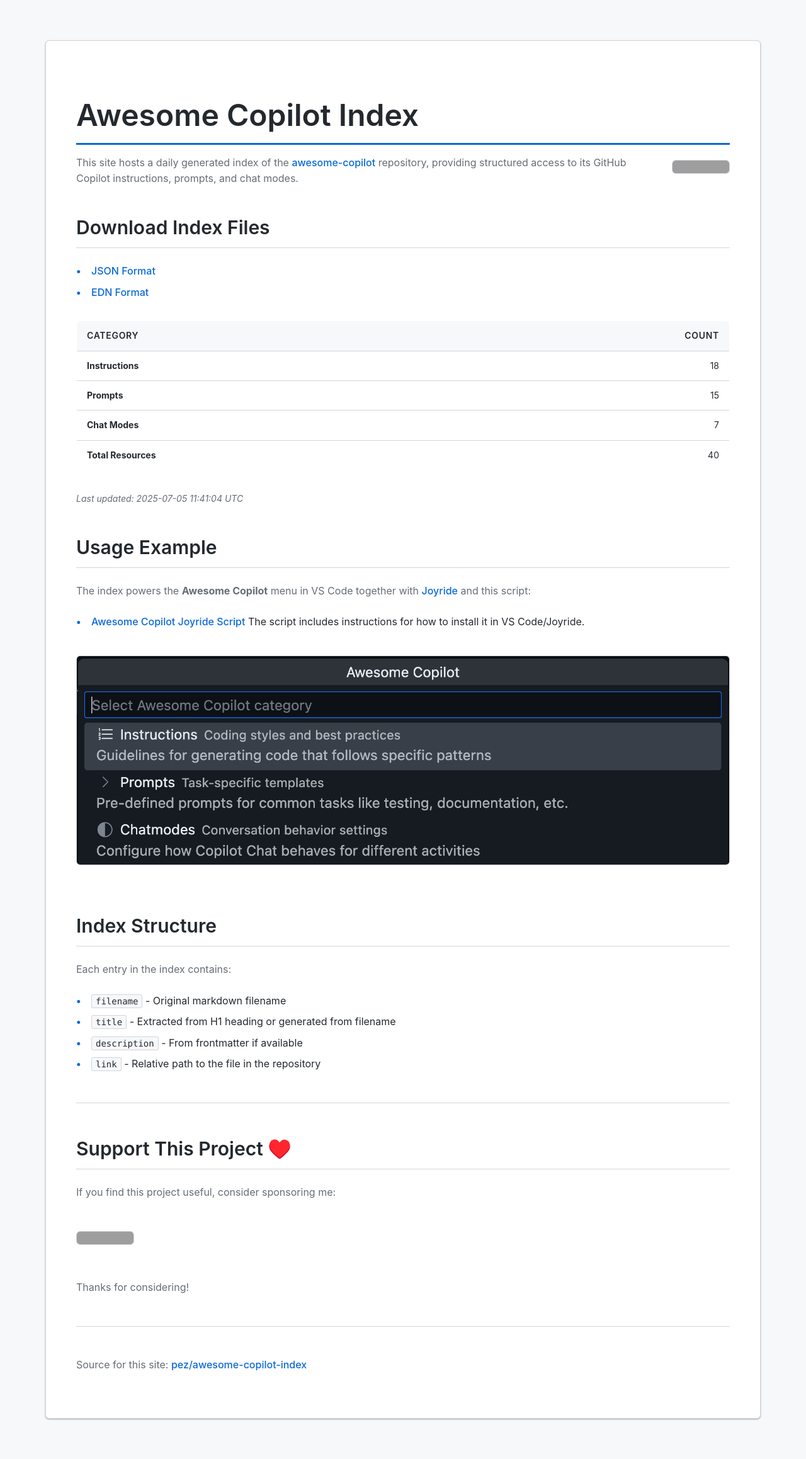
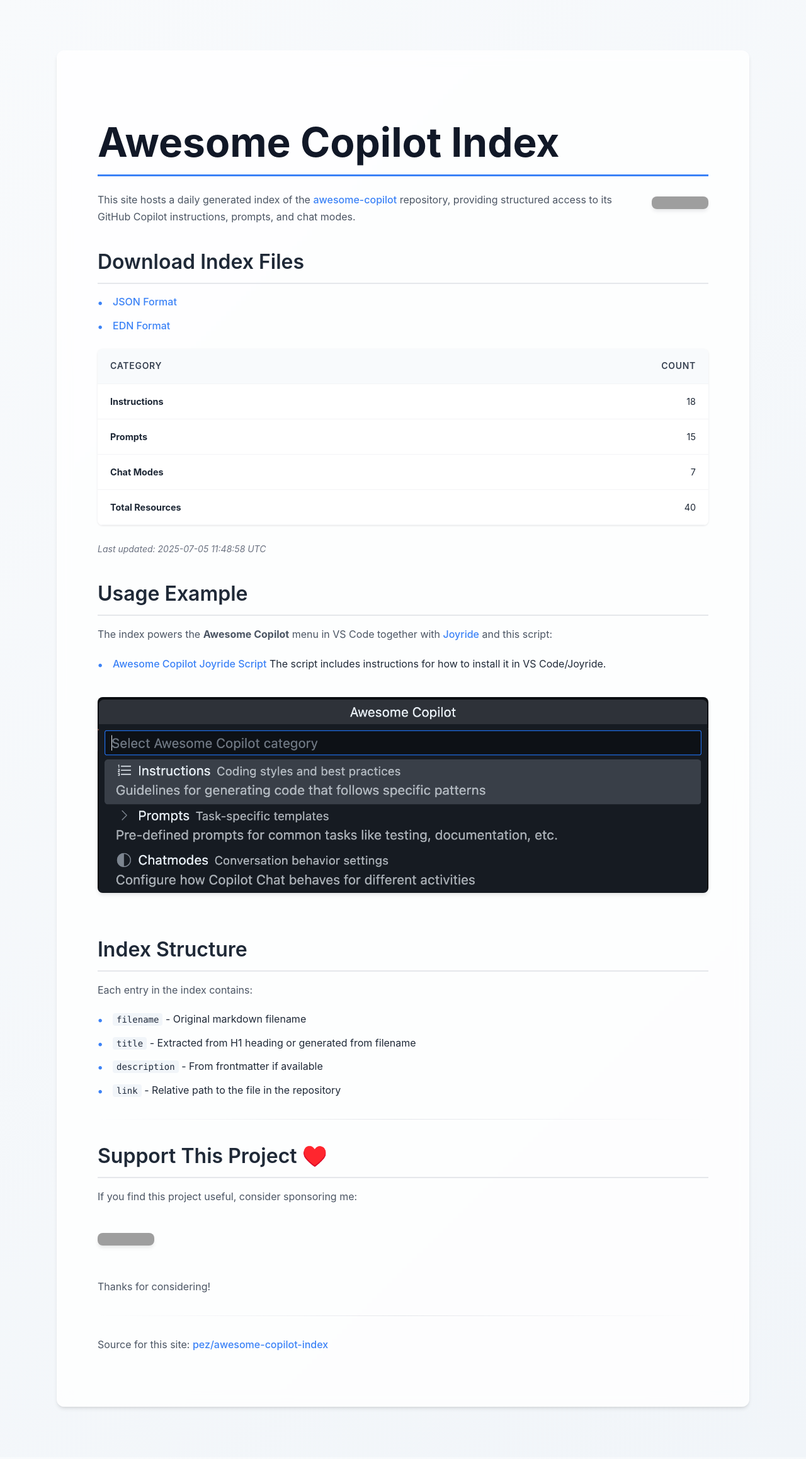
Before and after one commit to PEZ/awesome-copilot-index, a Jekyll site: the page built from index.md, in a window 1280 px wide. Shown: the whole page at 63% size. Built offline with Jekyll 4.4.1, drawn with Linux system fonts in a browser that asks for light colours; grey boxes are pictures that could not be loaded.

Commit message:
deploy: 612a3c67a81134443950794980444130e6069d5b

```diff
--- a/assets/css/style.css
+++ b/assets/css/style.css
@@ -1,4 +1,4 @@
-/* Modern CSS for Awesome Copilot Index - Clean Minimalist Theme */
+/* Modern CSS for Awesome Copilot Index - Mobile-First Fluid Design */
 
 /* Reset and base styles */
 * {
@@ -8,92 +8,96 @@
 body {
   font-family: -apple-system, BlinkMacSystemFont, 'Segoe UI', 'Roboto', 'Oxygen', 'Ubuntu', 'Cantarell', sans-serif;
   line-height: 1.6;
-  color: #24292f;
-  background: #f6f8fa;
+  color: #1f2937;
+  background: linear-gradient(135deg, #f8fafc 0%, #f1f5f9 100%);
   margin: 0;
-  padding: 0;
+  padding: 1rem;
   min-height: 100vh;
 }
 
 .container {
-  max-width: 1200px;
+  max-width: 1100px;
   margin: 0 auto;
-  padding: 2rem;
+  padding: 0;
 }
 
 main {
-  background: white;
-  border-radius: 6px;
-  border: 1px solid #d0d7de;
-  padding: 3rem;
-  margin: 2rem 0;
-  box-shadow: 0 1px 3px rgba(0, 0, 0, 0.12), 0 1px 2px rgba(0, 0, 0, 0.24);
+  background: rgba(255, 255, 255, 0.8);
+  backdrop-filter: blur(10px);
+  border-radius: 12px;
+  padding: 2rem;
+  margin: 1rem 0;
+  box-shadow: 0 4px 6px -1px rgba(0, 0, 0, 0.1), 0 2px 4px -1px rgba(0, 0, 0, 0.06);
+  border: 1px solid rgba(255, 255, 255, 0.2);
 }
 
-/* Typography */
+/* Typography - Mobile-first */
 h1 {
-  font-size: 3rem;
-  font-weight: 600;
-  color: #24292f;
-  margin-bottom: 1rem;
-  padding-bottom: 0.3rem;
-  border-bottom: 3px solid #0969da;
+  font-size: 2.5rem;
+  font-weight: 700;
+  color: #111827;
+  margin-bottom: 1.5rem;
+  padding-bottom: 0.75rem;
+  border-bottom: 3px solid #3b82f6;
+  line-height: 1.2;
 }
 
 h2 {
-  font-size: 1.875rem;
+  font-size: 1.75rem;
   font-weight: 600;
-  color: #24292f;
-  margin: 2.5rem 0 1.5rem 0;
-  border-bottom: 1px solid #d0d7de;
+  color: #1f2937;
+  margin: 2rem 0 1rem 0;
+  border-bottom: 2px solid #e5e7eb;
   padding-bottom: 0.5rem;
 }
 
 h3 {
-  font-size: 1.5rem;
+  font-size: 1.25rem;
   font-weight: 600;
-  color: #656d76;
-  margin: 2rem 0 1rem 0;
+  color: #374151;
+  margin: 1.5rem 0 0.75rem 0;
 }
 
 p {
   font-size: 1rem;
-  color: #656d76;
-  margin-bottom: 1.5rem;
+  color: #4b5563;
+  margin-bottom: 1.25rem;
+  line-height: 1.7;
 }
 
 /* Links */
 a {
-  color: #0969da;
+  color: #3b82f6;
   text-decoration: none;
   font-weight: 500;
-  transition: color 0.2s ease;
+  transition: all 0.2s ease;
 }
 
 a:hover {
-  color: #0550ae;
+  color: #1d4ed8;
   text-decoration: underline;
 }
 
-/* Tables */
+/* Tables - Mobile-friendly */
 table {
   width: 100%;
   border-collapse: collapse;
-  margin: 2rem 0;
-  border-radius: 6px;
+  margin: 1.5rem 0;
+  border-radius: 8px;
   overflow: hidden;
-  border: 1px solid #d0d7de;
+  background: white;
+  box-shadow: 0 1px 3px rgba(0, 0, 0, 0.1);
 }
 
 th, td {
-  padding: 12px 16px;
+  padding: 0.75rem;
   text-align: left;
-  border-bottom: 1px solid #d0d7de;
+  border-bottom: 1px solid #f3f4f6;
 }
 
 th {
-  background: #f6f8fa;
-  color: #24292f;
+  background: #f8fafc;
+  color: #374151;
   font-weight: 600;
   font-size: 0.875rem;
   text-transform: uppercase;
@@ -102,18 +106,19 @@ th {
 
 td {
   background: white;
-  font-size: 0.875rem;
+  font-size: 0.9rem;
+  color: #1f2937;
 }
 
 tr:hover td {
-  background: #f6f8fa;
+  background: #f9fafb;
 }
 
 /* Buttons and badges */
 .badge {
   display: inline-block;
   padding: 0.25rem 0.75rem;
-  background: #0969da;
+  background: #3b82f6;
   color: white;
   border-radius: 6px;
   font-size: 0.75rem;
@@ -121,110 +126,112 @@ tr:hover td {
   margin: 0.25rem;
 }
 
-/* Lists */
+/* Lists - Clean mobile-friendly */
 ul {
   list-style: none;
   padding: 0;
+  margin: 1rem 0;
 }
 
 li {
-  margin: 0.5rem 0;
-  padding-left: 1.5rem;
+  margin: 0.75rem 0;
+  padding-left: 1.25rem;
   position: relative;
+  line-height: 1.6;
 }
 
 li::before {
   content: "•";
   position: absolute;
   left: 0;
-  color: #0969da;
+  color: #3b82f6;
   font-weight: bold;
+  font-size: 1.1rem;
 }
 
-/* Code blocks */
+/* Code blocks - Modern and clean */
 pre {
-  background: #f6f8fa;
-  color: #24292f;
-  padding: 16px;
-  border-radius: 6px;
+  background: #1e293b;
+  color: #e2e8f0;
+  padding: 1rem;
+  border-radius: 8px;
   overflow-x: auto;
   margin: 1.5rem 0;
   font-size: 0.875rem;
-  border: 1px solid #d0d7de;
+  box-shadow: 0 4px 6px -1px rgba(0, 0, 0, 0.1);
 }
 
 code {
-  background: #f6f8fa;
-  color: #24292f;
+  background: #f1f5f9;
+  color: #1e293b;
   padding: 2px 6px;
-  border-radius: 3px;
+  border-radius: 4px;
   font-size: 0.875rem;
   font-family: 'SFMono-Regular', 'Monaco', 'Consolas', 'Liberation Mono', 'Courier New', monospace;
-  border: 1px solid #d0d7de;
 }
 
 pre code {
   background: transparent;
   color: inherit;
   padding: 0;
-  border: none;
 }
 
-/* Rouge syntax highlighting */
+/* Rouge syntax highlighting - Dark theme */
 .highlight {
-  background: #f6f8fa;
-  border-radius: 6px;
-  padding: 16px;
+  background: #1e293b;
+  border-radius: 8px;
+  padding: 1rem;
   margin: 1.5rem 0;
   overflow-x: auto;
-  border: 1px solid #d0d7de;
+  box-shadow: 0 4px 6px -1px rgba(0, 0, 0, 0.1);
 }
 
-.highlight .c { color: #6a737d; } /* Comment */
-.highlight .k { color: #d73a49; } /* Keyword */
-.highlight .s { color: #032f62; } /* String */
-.highlight .n { color: #24292f; } /* Name */
-.highlight .nf { color: #6f42c1; } /* Name.Function */
-.highlight .nc { color: #e36209; } /* Name.Class */
-.highlight .o { color: #d73a49; } /* Operator */
-.highlight .p { color: #24292f; } /* Punctuation */
-.highlight .m { color: #005cc5; } /* Number */
-.highlight .nb { color: #005cc5; } /* Name.Builtin */
-.highlight .bp { color: #005cc5; } /* Name.Builtin.Pseudo */
+.highlight .c { color: #94a3b8; } /* Comment */
+.highlight .k { color: #f472b6; } /* Keyword */
+.highlight .s { color: #34d399; } /* String */
+.highlight .n { color: #e2e8f0; } /* Name */
+.highlight .nf { color: #a78bfa; } /* Name.Function */
+.highlight .nc { color: #fbbf24; } /* Name.Class */
+.highlight .o { color: #f472b6; } /* Operator */
+.highlight .p { color: #e2e8f0; } /* Punctuation */
+.highlight .m { color: #60a5fa; } /* Number */
+.highlight .nb { color: #60a5fa; } /* Name.Builtin */
+.highlight .bp { color: #60a5fa; } /* Name.Builtin.Pseudo */
 
-/* Images */
+/* Images - Clean and responsive */
 img {
   max-width: 100%;
   height: auto;
-  border-radius: 6px;
-  border: 1px solid #d0d7de;
+  border-radius: 8px;
   margin: 1.5rem 0;
+  box-shadow: 0 4px 6px -1px rgba(0, 0, 0, 0.1);
 }
 
-/* GitHub Sponsors badge styling - Clean version */
+/* Sponsors section - Modern card style */
 .sponsors-section {
   text-align: center;
   padding: 2rem;
-  background: #f6f8fa;
-  border: 1px solid #d0d7de;
-  border-radius: 6px;
-  margin: 3rem 0;
+  background: rgba(255, 255, 255, 0.7);
+  backdrop-filter: blur(10px);
+  border-radius: 12px;
+  margin: 2rem 0;
+  box-shadow: 0 4px 6px -1px rgba(0, 0, 0, 0.1);
 }
 
 .sponsors-section h2 {
-  color: #24292f;
-  border-bottom: 1px solid #d0d7de;
+  color: #1f2937;
+  border-bottom: 2px solid #e5e7eb;
   margin-top: 0;
 }
 
 .sponsors-section p {
-  color: #656d76;
+  color: #4b5563;
   font-size: 1rem;
 }
 
 /* Special styling for the updated date */
 em {
-  color: #656d76;
+  color: #6b7280;
   font-style: italic;
   font-size: 0.875rem;
 }
@@ -233,75 +240,95 @@ em {
 hr {
   border: none;
   height: 1px;
-  background: #d0d7de;
-  margin: 3rem 0;
+  background: linear-gradient(90deg, transparent, #e5e7eb, transparent);
+  margin: 2rem 0;
 }
 
-/* Code textarea styling */
+/* Code textarea styling - Modern */
 textarea.code {
   width: 100%;
   min-height: 400px;
-  background: #f6f8fa;
-  color: #24292f;
-  border: 1px solid #d0d7de;
-  border-radius: 6px;
-  padding: 16px;
+  background: #1e293b;
+  color: #e2e8f0;
+  border: none;
+  border-radius: 8px;
+  padding: 1rem;
   font-family: 'SFMono-Regular', 'Monaco', 'Consolas', 'Liberation Mono', 'Courier New', monospace;
   font-size: 0.875rem;
-  line-height: 1.45;
+  line-height: 1.5;
   resize: vertical;
-  box-shadow: inset 0 1px 0 rgba(208, 215, 222, 0.2);
-  transition: border-color 0.2s ease, box-shadow 0.2s ease;
+  box-shadow: 0 4px 6px -1px rgba(0, 0, 0, 0.1);
+  transition: box-shadow 0.2s ease;
 }
 
 textarea.code:focus {
   outline: none;
-  border-color: #0969da;
-  box-shadow: 0 0 0 3px rgba(9, 105, 218, 0.1);
+  box-shadow: 0 0 0 3px rgba(59, 130, 246, 0.1), 0 4px 6px -1px rgba(0, 0, 0, 0.1);
 }
 
 textarea.code:hover {
-  border-color: #858f99;
+  box-shadow: 0 6px 12px -2px rgba(0, 0, 0, 0.15);
 }
 
-/* Responsive design */
-@media (max-width: 768px) {
-  .container {
-    padding: 1rem;
+/* Desktop improvements */
+@media (min-width: 768px) {
+  body {
+    padding: 2rem;
   }
 
   main {
-    padding: 1.5rem;
-    margin: 1rem 0;
+    padding: 3rem;
+    margin: 2rem 0;
   }
 
   h1 {
-    font-size: 2.5rem;
+    font-size: 3.5rem;
   }
 
   h2 {
+    font-size: 2rem;
+  }
+
+  h3 {
     font-size: 1.5rem;
   }
 
-  table {
-    font-size: 0.875rem;
+  th, td {
+    padding: 1rem 1.25rem;
   }
 
-  th, td {
-    padding: 0.75rem;
+  li {
+    padding-left: 1.5rem;
+  }
+}
+
+/* Large desktop */
+@media (min-width: 1024px) {
+  body {
+    padding: 3rem;
+  }
+
+  main {
+    padding: 4rem;
+  }
+
+  h1 {
+    font-size: 4rem;
   }
 }
 
 /* Animation for smooth loading */
 main {
-  animation: fadeIn 0.3s ease-out;
+  animation: fadeIn 0.5s ease-out;
 }
 
 @keyframes fadeIn {
   from {
     opacity: 0;
+    transform: translateY(10px);
   }
   to {
     opacity: 1;
+    transform: translateY(0);
   }
 }
--- a/awesome-copilot.json
+++ b/awesome-copilot.json
@@ -1,5 +1,5 @@
 {
-  "generated" : "2025-07-05T11:41:04.139293624Z",
+  "generated" : "2025-07-05T11:48:58.270203732Z",
   "instructions" : [ {
     "filename" : "angular.instructions.md",
     "title" : "Angular Development Instructions",
--- a/index.md
+++ b/index.md
@@ -26,7 +26,7 @@ This site hosts a daily generated index of the [awesome-copilot](https://github.
 | **Chat Modes** | 7 |
 | **Total Resources** | 40 |
 
-*Last updated: 2025-07-05 11:41:04 UTC*
+*Last updated: 2025-07-05 11:48:58 UTC*
 
 ## Usage Example
 
```
Also changed, not shown: 1 other file.
